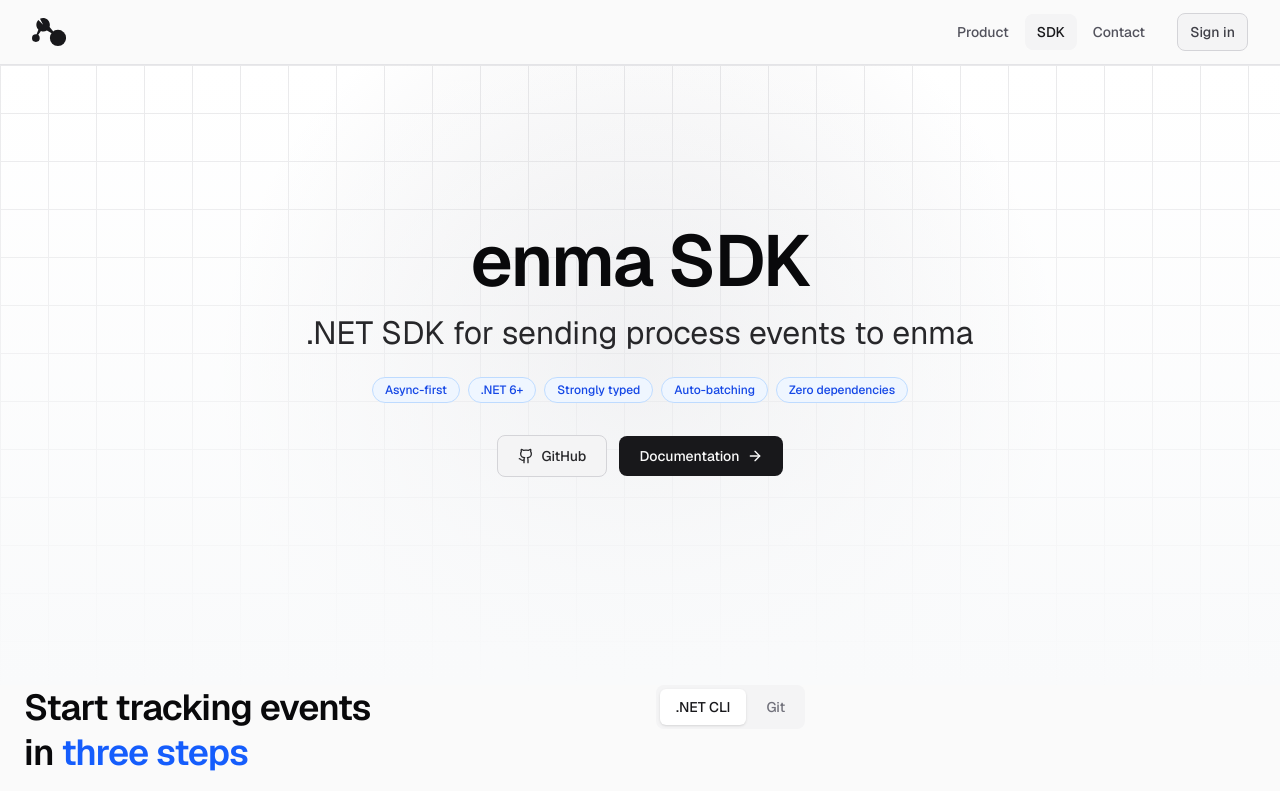
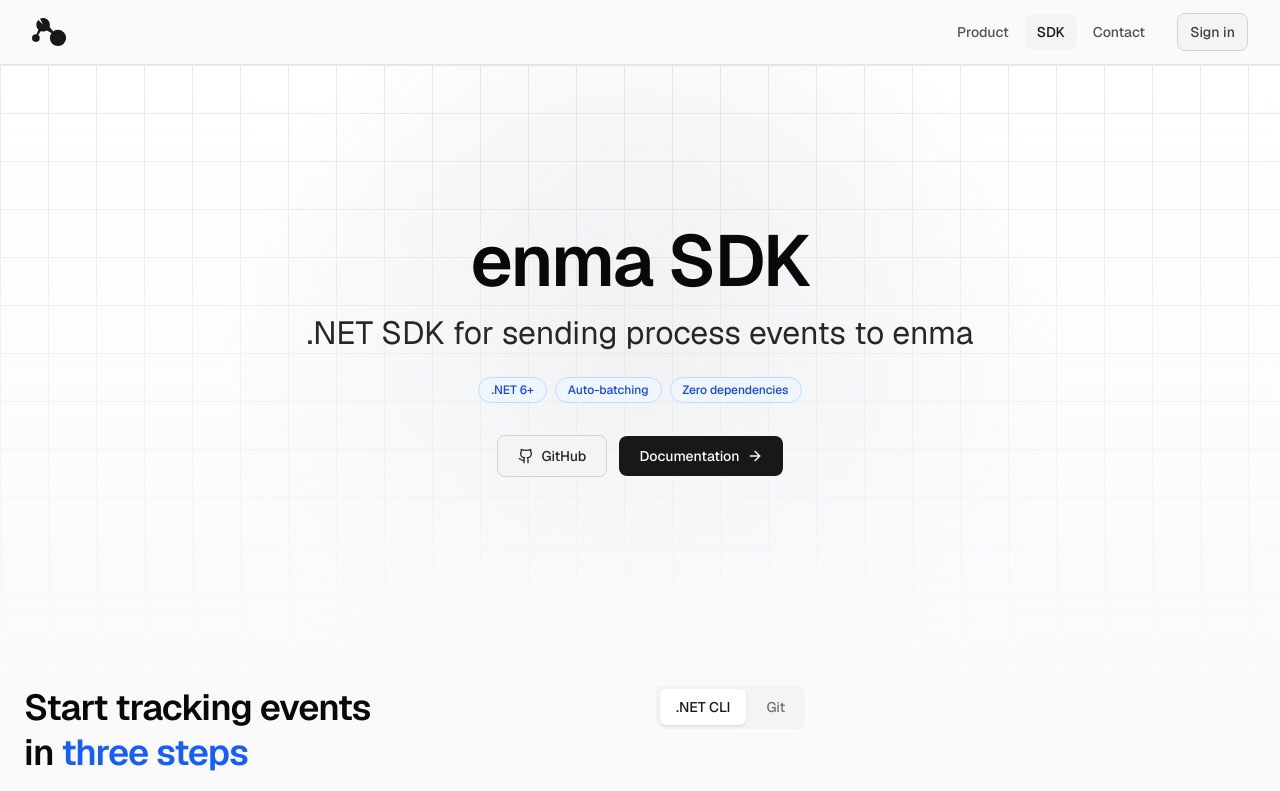
Before and after one commit to enma-repos/enma, a Next.js app in the folder frontend/: page /sdk in a window 1280 px wide. Shown: the top 791 px of the page. Built offline with nearby package versions, Linux system fonts and the light colour scheme.

Commit message:
remove unused sdk feature items

```diff
--- a/frontend/src/app/(landing)/sdk/page.tsx
+++ b/frontend/src/app/(landing)/sdk/page.tsx
@@ -11,9 +11,7 @@ import {
 } from "lucide-react";
 
 const features = [
-  "Async-first",
   ".NET 6+",
-  "Strongly typed",
   "Auto-batching",
   "Zero dependencies",
 ];
```
